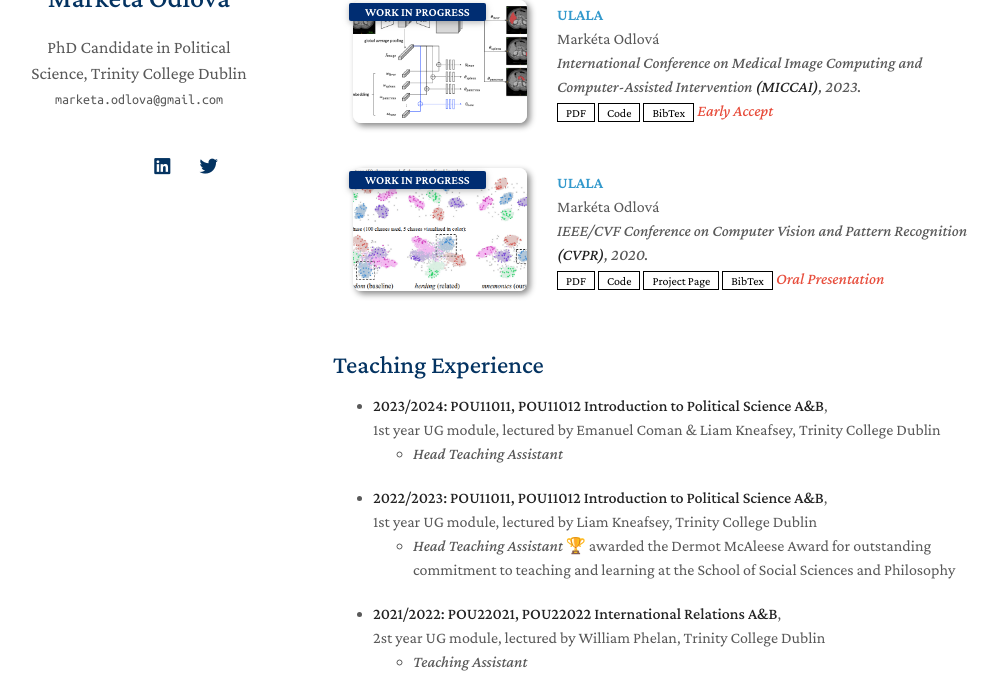
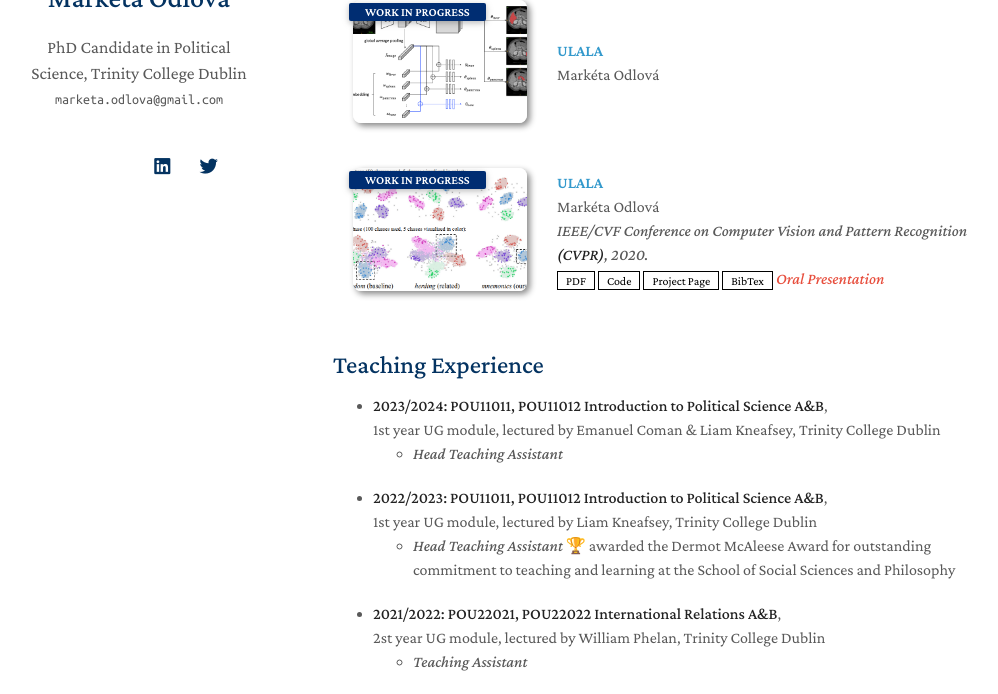
Before and after one commit to marketao/marketao.github.io, a Jekyll site: the page built from index.md, in a window 1280 px wide and 900 px high, scrolled down 416 px, cut to the strip 206-900 px from the top of the window. Shown: the whole strip, without its empty margins (137-1135 px from the left). Built offline with Jekyll 4.4.1, drawn with Linux system fonts in a browser that asks for light colours; nearby versions of some CDN libraries; a style sheet for code colours, icons or effects is not loaded; our own code applies the rules of GitHub Pages for plain Markdown files.

Commit message:
Update publications.yml

```diff
--- a/_data/publications.yml
+++ b/_data/publications.yml
@@ -3,12 +3,7 @@ main:
   - title: "ULALA"
     authors: Markéta Odlová
     conference_short: WORK IN PROGRESS
-    conference: International Conference on Medical Image Computing and Computer-Assisted Intervention <strong>(MICCAI)</strong>, 2023.
-    pdf: https://arxiv.org/pdf/2306.00988.pdf
-    code: https://github.com/MrGiovanni/ContinualLearning
-    bibtex: https://bib.yliu.me/MICCAI23.txt
     image: ./assets/img/teaser_example_2.png
-    notes: Early Accept
 
   - title: "ULALA"
     authors: Markéta Odlová
```
